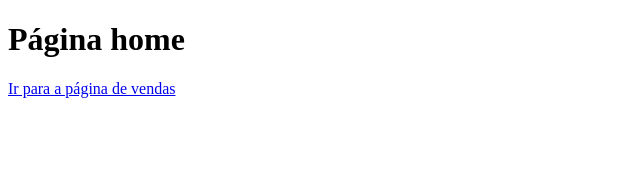
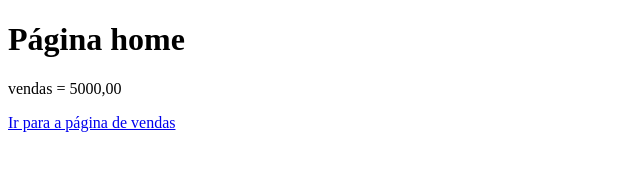
Before and after one commit to 4lmeida/aulagithub, a plain HTML site: page index.html in a window 1280 px wide. Shown: the whole page, without its empty margins (0-640 px from the left). Drawn offline with Linux system fonts and the light colour scheme.

Commit message:
Acrescentado valor das vendas

```diff
--- a/index.html
+++ b/index.html
@@ -8,6 +8,7 @@
 </head>
 <body>
     <h1>Página home</h1>
+    <p>vendas = 5000,00</p>
     <a href="vendas.html">Ir para a página de vendas</a>
 </body>
 </html>
```
